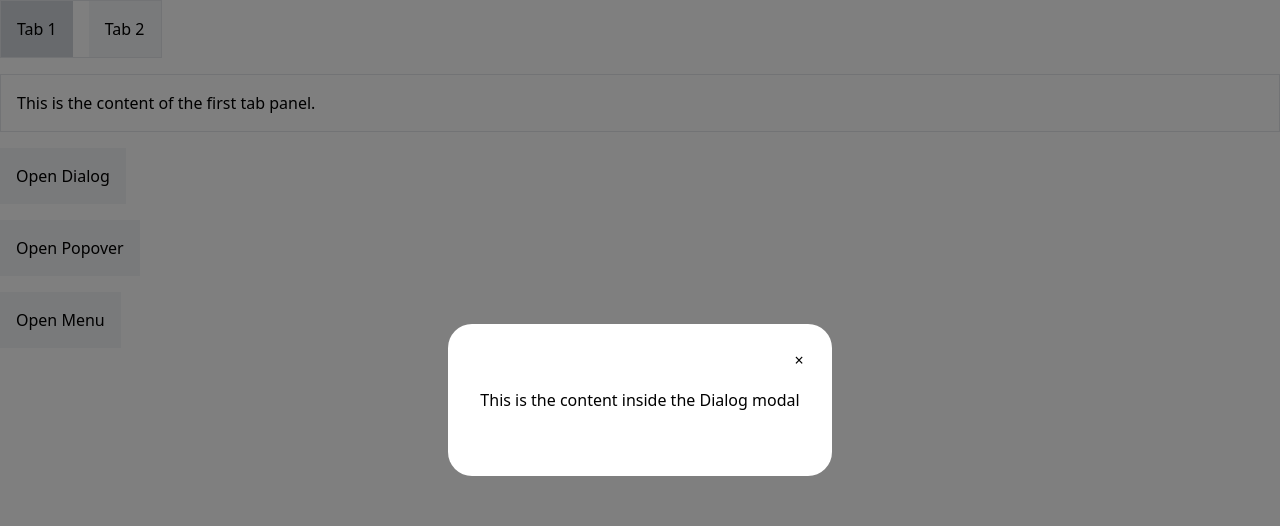
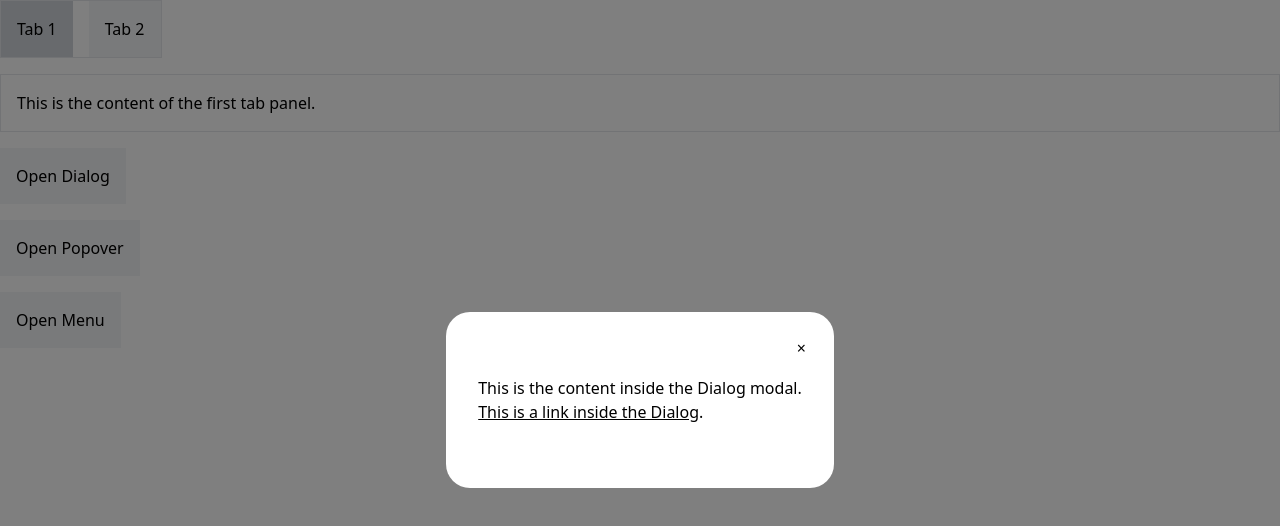
Before and after one commit to cyruscollier/nuxt3-demos, a Nuxt app: page / in a window 1280 px wide. Both pictures are taken after a click on the button "Open Dialog". Shown: the top 526 px of the page. Built offline with nearby package versions, Linux system fonts and the light colour scheme.

Commit message:
include links in components

```diff
--- a/app.vue
+++ b/app.vue
@@ -23,7 +23,8 @@
       <DialogOverlay class="fixed inset-0 bg-black opacity-50" />
       <DialogPanel class="pointer-events-auto relative m-auto flex h-auto flex-col flex-wrap items-center overflow-y-auto rounded-3xl bg-white py-16 px-8 max-w-xl">
         <div class="m-auto w-full max-w-4xl">
-          This is the content inside the Dialog modal
+          This is the content inside the Dialog modal.<br>
+          <a href="#" class="underline">This is a link inside the Dialog</a>.
         </div>
         <button
             class="absolute right-7 top-7 rounded leading-none"
@@ -37,7 +38,8 @@
     <Popover class="relative mb-4">
       <PopoverButton class="p-4 bg-gray-100">Open Popover</PopoverButton>
       <PopoverPanel class="absolute z-10 bg-white shadow-md p-4">
-        This is the content inside the Popover Panel
+        This is the content inside the Popover Panel.<br>
+        <a href="#" class="underline">This is a link inside the Popover</a>.
       </PopoverPanel>
     </Popover>
     <Menu class="relative mb-4" as="div">
```
